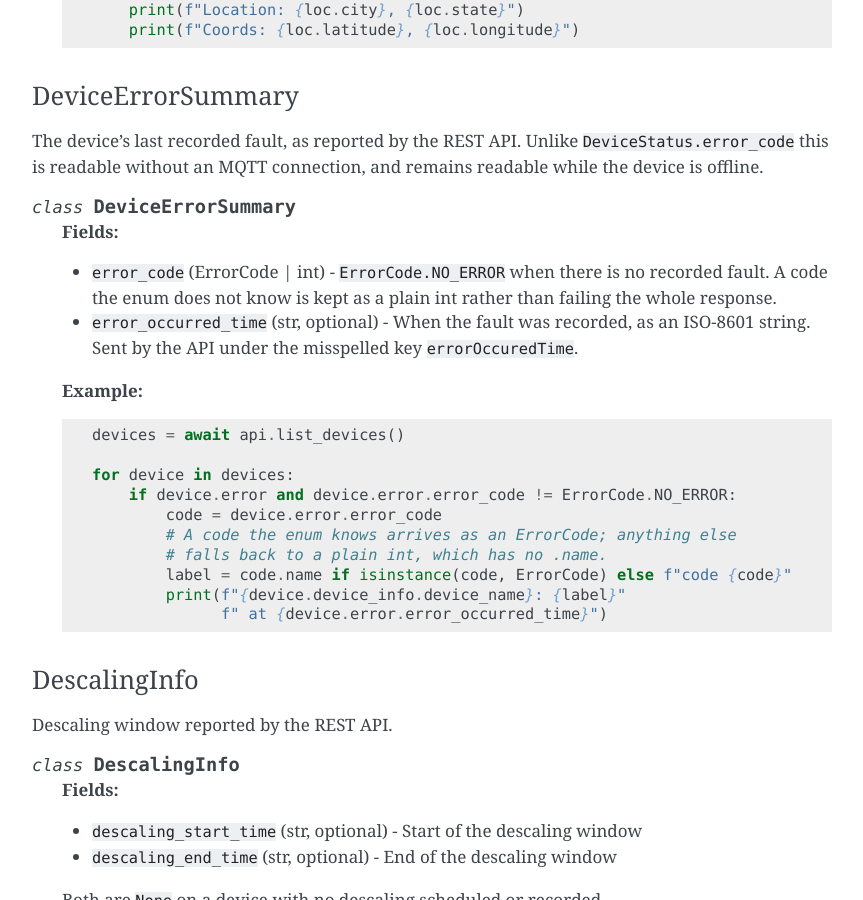
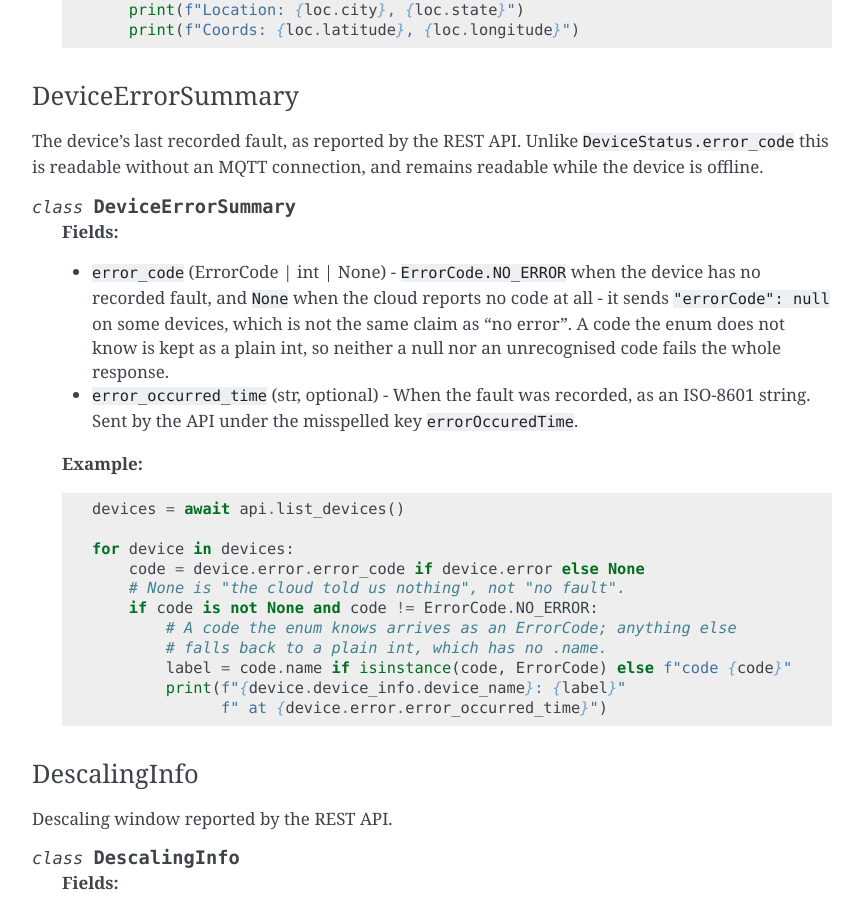
Before and after one commit to eman/nwp500-python, a Sphinx documentation site: the page built from docs/reference/python_api/models.rst, in a window 1280 px wide and 900 px high, scrolled down 1698 px. Shown: the whole window, without its empty margins (338-1201 px from the left). Built offline with Sphinx 7.4.7, drawn with Linux system fonts in a browser that asks for light colours.

Commit message:
Address review: fix the 3.1 nullability syntax and the model reference
Two follow-ups from review:

OpenAPI 3.1 dropped `nullable` as a schema keyword, so 3.1 tooling read
`errorCode` as integer-only and the annotation did nothing. Express it as
a JSON Schema type array instead. The file had 15 of these, all predating
this change; converting only the new one would have left the same block
inconsistent with itself, so all 15 are converted.

`docs/reference/python_api/models.rst` still documented the field as
`ErrorCode | int`, and its example tested `error_code != NO_ERROR`, which
is true for None - it would have reported "code None" as a fault. Both
now describe the nullable contract.

Claude-Session: https://claude.ai/code/session_01LhLMPrLpPJ56jUcQmiBh1d

```diff
--- a/docs/reference/python_api/models.rst
+++ b/docs/reference/python_api/models.rst
@@ -95,9 +95,11 @@ remains readable while the device is offline.
 
    **Fields:**
 
-   * ``error_code`` (ErrorCode | int) - ``ErrorCode.NO_ERROR`` when there is no
-     recorded fault. A code the enum does not know is kept as a plain int rather
-     than failing the whole response.
+   * ``error_code`` (ErrorCode | int | None) - ``ErrorCode.NO_ERROR`` when the
+     device has no recorded fault, and ``None`` when the cloud reports no code
+     at all - it sends ``"errorCode": null`` on some devices, which is not the
+     same claim as "no error". A code the enum does not know is kept as a plain
+     int, so neither a null nor an unrecognised code fails the whole response.
    * ``error_occurred_time`` (str, optional) - When the fault was recorded, as an
      ISO-8601 string. Sent by the API under the misspelled key ``errorOccuredTime``.
 
@@ -108,8 +110,9 @@ remains readable while the device is offline.
       devices = await api.list_devices()
 
       for device in devices:
-          if device.error and device.error.error_code != ErrorCode.NO_ERROR:
-              code = device.error.error_code
+          code = device.error.error_code if device.error else None
+          # None is "the cloud told us nothing", not "no fault".
+          if code is not None and code != ErrorCode.NO_ERROR:
               # A code the enum knows arrives as an ErrorCode; anything else
               # falls back to a plain int, which has no .name.
               label = code.name if isinstance(code, ErrorCode) else f"code {code}"
```
Also changed, not shown: docs/openapi.yaml (+15 -30 lines), 1 other file.
